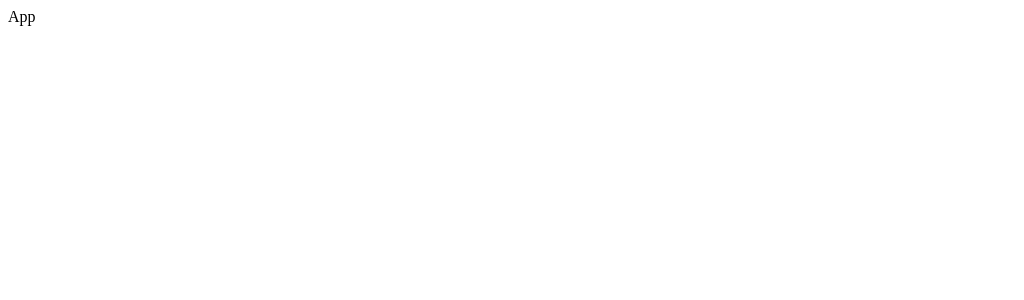
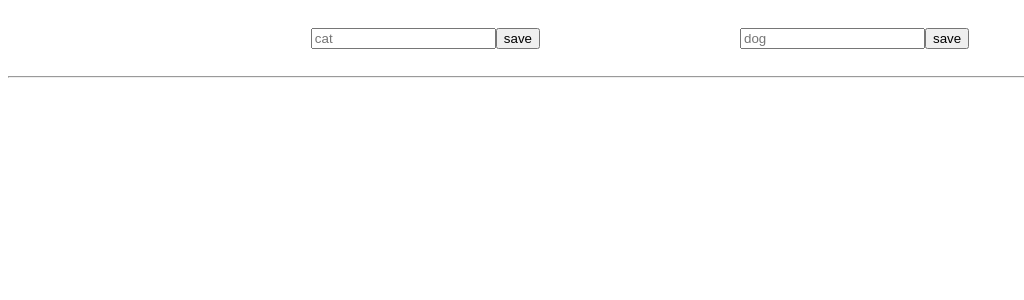
Before and after one commit to Igor40ivskyi/dec-2023-react, a React (Create React App) app: page / in a window 1280 px wide. Shown: the top 300 px of the page, without its empty margins (0-1024 px from the left). Built offline with nearby package versions, Linux system fonts and the light colour scheme.

Commit message:
lesson 5 hw part 2 CatDog

```diff
--- a/package.json
+++ b/package.json
@@ -8,7 +8,8 @@
     "@testing-library/user-event": "^13.5.0",
     "react": "^18.2.0",
     "react-dom": "^18.2.0",
-    "react-scripts": "5.0.1"
+    "react-scripts": "5.0.1",
+    "react-hook-form": "^7.43.9"
   },
   "scripts": {
     "start": "react-scripts start",
--- a/src/App.js
+++ b/src/App.js
@@ -1,8 +1,13 @@
+
+import CatDogForm from "./components/CatDogForm/CatDogForm";
 
 function App() {
+
     return (
         <div className="App">
-            App
+            <CatDogForm/>
+            <hr/>
+
         </div>
     );
 }
--- /dev/null
+++ b/src/components/CatDogForm/CatDogForm.css
@@ -0,0 +1,11 @@
+.inputsWrap {
+    display: flex;
+    justify-content: center;
+    align-items: center;
+    height: 60px;
+
+}
+
+.inputWrap{
+    margin: 100px;
+}
--- /dev/null
+++ b/src/components/CatDogForm/CatDogForm.js
@@ -0,0 +1,62 @@
+import React, {useReducer} from 'react';
+import {useForm} from "react-hook-form";
+
+import './CatDogForm.css';
+
+const reducer = (state, action) => {
+
+    switch (action.type) {
+        case 'FULL_SAVE':
+            return {...state,cats:[...state.cats,action.payload.catInput],dogs:[...state.dogs,action.payload.dogInput]};
+        case 'CAT_SAVE':
+            return {...state, cats: [...state.cats, action.payload]};
+        case 'DOG_SAVE':
+            return {...state, dogs: [...state.dogs, action.payload]}
+        default:
+            return {...state};
+    }
+
+
+};
+
+const CatDogForm = () => {
+
+    const {register, reset, handleSubmit} = useForm();
+
+    const [state, dispatch] = useReducer(reducer, {cats: [], dogs: []});
+
+    console.log(state);
+
+    const save = (value) => {
+        if (value.catInput && value.dogInput) {
+            dispatch({type: 'FULL_SAVE', payload: value})
+        }
+
+        if (value.catInput && !value.dogInput) {
+            dispatch({type:'CAT_SAVE', payload: value.catInput})
+        }
+        if (!value.catInput && value.dogInput) {
+            dispatch({type:'DOG_SAVE', payload: value.dogInput})
+        }
+
+        reset();
+    };
+
+    return (
+            <form onSubmit={handleSubmit(save)}>
+                <div className={'inputsWrap'}>
+                    <div className={'inputWrap'}>
+                        <input type="text" placeholder={'cat'} {...register('catInput')}/>
+                        <button>save</button>
+                    </div>
+
+                    <div className={'inputWrap'}>
+                        <input type="text" placeholder={'dog'} {...register('dogInput')}/>
+                        <button>save</button>
+                    </div>
+                </div>
+            </form>
+    );
+};
+
+export default CatDogForm;
--- a/src/index.js
+++ b/src/index.js
@@ -1,6 +1,7 @@
-import React from 'react';
+import React, {useContext} from 'react';
 import ReactDOM from 'react-dom/client';
 import App from './App';
+
 
 const root = ReactDOM.createRoot(document.getElementById('root'));
 root.render(
```
Also changed, not shown: 1 other file (tests, documents, lock files or other folders).
